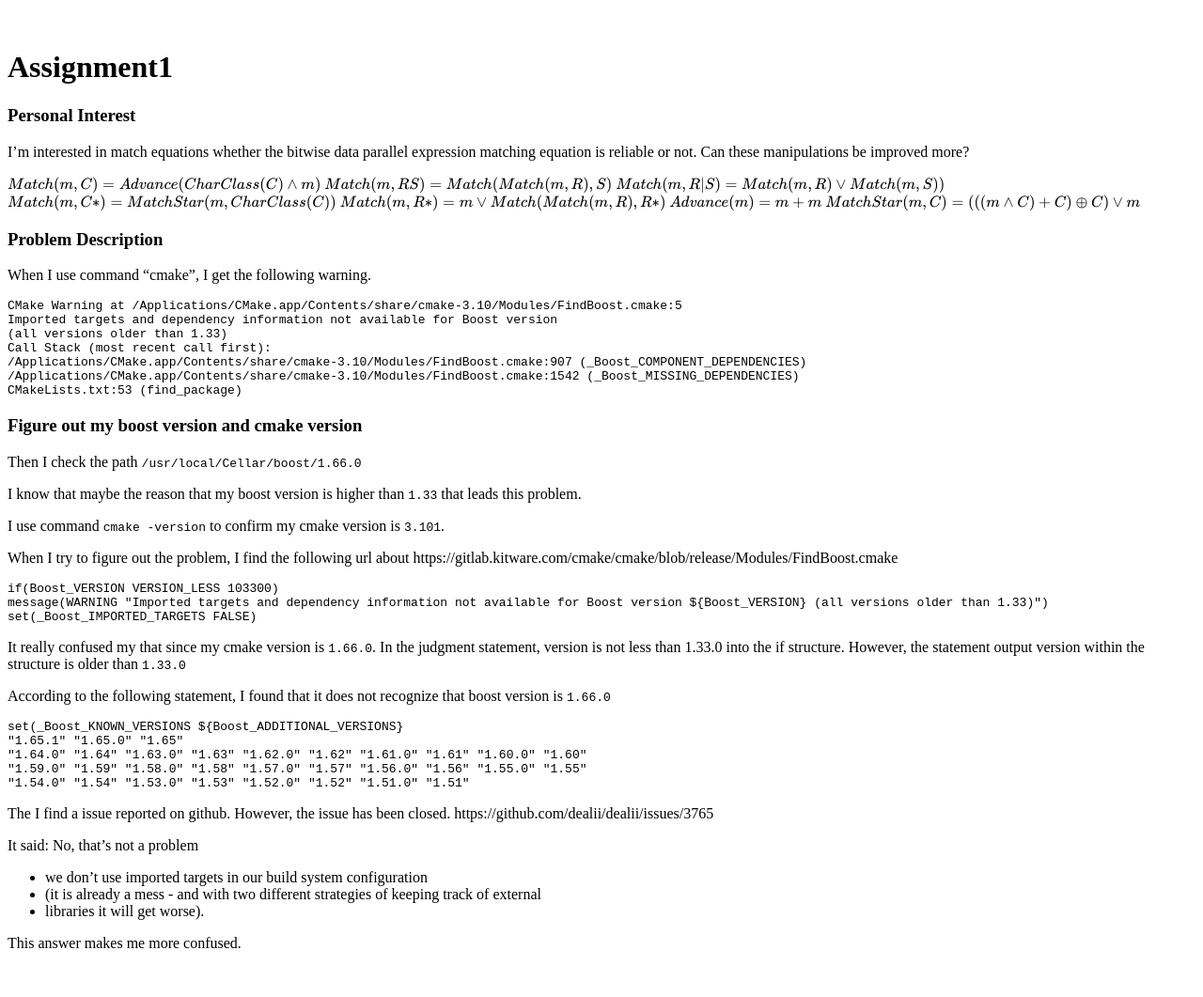
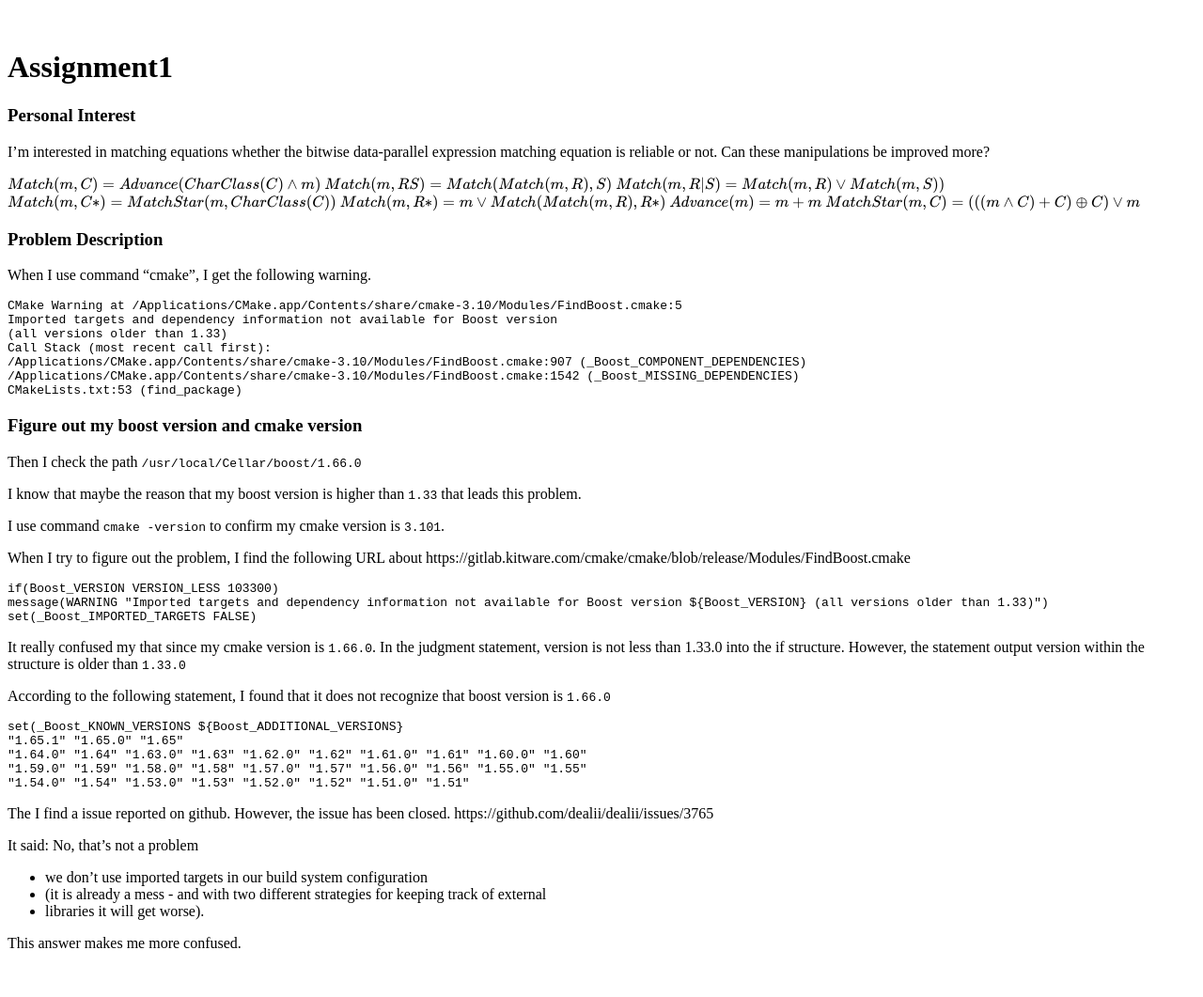
Before and after one commit to chenshanghao/CMPT-886, a Jekyll site: the page built from index.md, in a window 1280 px wide. Shown: the whole page at 94% size. Built offline with Jekyll 4.4.1, drawn with Linux system fonts in a browser that asks for light colours; our own code applies the rules of GitHub Pages for plain Markdown files; Markdown is read by kramdown in place of the engine named in the settings; formulas are drawn with MathJax 3.

Commit message:
Update index.md

````diff
--- a/index.md
+++ b/index.md
@@ -4,7 +4,7 @@
 # Assignment1
 
 ### Personal Interest
-I'm interested in match equations whether the bitwise data parallel expression matching equation is reliable or not. Can these manipulations be improved more?
+I'm interested in matching equations whether the bitwise data-parallel expression matching equation is reliable or not. Can these manipulations be improved more?
 
 $$ Match(m, C) = Advance(CharClass(C) ∧ m) $$
 $$ Match(m, RS) = Match(Match(m, R), S) $$
@@ -34,7 +34,7 @@ I know that maybe the reason that my boost version is higher than `1.33` that le
 
 I use command `cmake -version` to confirm my cmake version is `3.101`.
 
-When I try to figure out the problem, I find the following url about
+When I try to figure out the problem, I find the following URL about
 https://gitlab.kitware.com/cmake/cmake/blob/release/Modules/FindBoost.cmake
 ```c
 if(Boost_VERSION VERSION_LESS 103300)
@@ -62,7 +62,7 @@ https://github.com/dealii/dealii/issues/3765
 It said:
 No, that's not a problem
 - we don't use imported targets in our build system configuration
-- (it is already a mess - and with two different strategies of keeping track of external
+- (it is already a mess - and with two different strategies for keeping track of external
 - libraries it will get worse).
 
 This answer makes me more confused.
````
